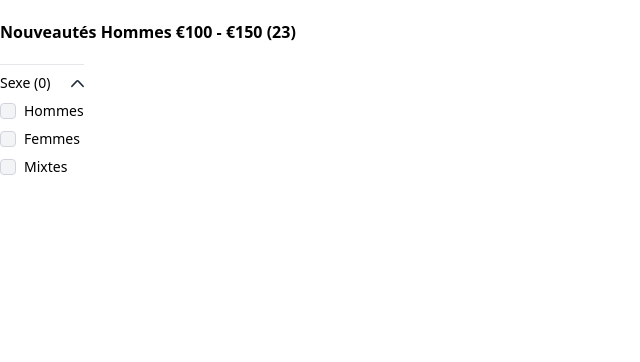
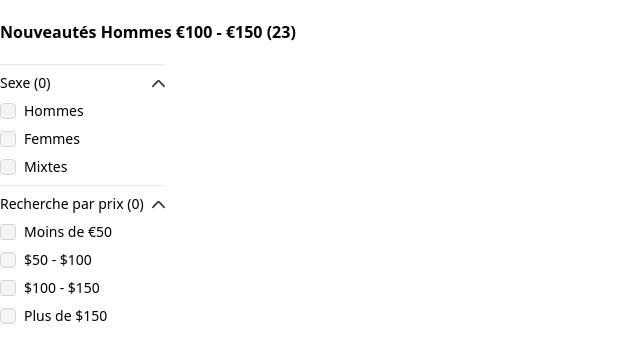
Before and after one commit to rovaJonathan/nike-clone, a Gatsby site: page / in a window 1280 px wide. Shown: the whole page, without its empty margins (0-640 px from the left). Built offline with nearby package versions, Linux system fonts and the light colour scheme; Gatsby itself is replaced by a stand-in of ours.

Commit message:
Add price menu

```diff
--- a/src/components/NavBar/MenuDrawer/MenuDrawer.tsx
+++ b/src/components/NavBar/MenuDrawer/MenuDrawer.tsx
@@ -11,9 +11,9 @@ const MenuDrawer: FC<{ child: JSX.Element; title: string }> = ({
   };
 
   return (
-    <div className="border-t border-gray-200 border-solid border-t-1">
+    <div className="border-t border-gray-200 border-solid border-t-1 mb-2">
       <div className="flex flex-row justify-between pt-2 items-center pb-2">
-        <span className="text-sm">{title}</span>
+        <span className="text-sm inline-block mr-2">{title}</span>
         <div onClick={handleOnClick} className="cursor-pointer">
           {isOpen ? (
             <svg
--- a/src/components/NavBar/NavBar.tsx
+++ b/src/components/NavBar/NavBar.tsx
@@ -1,19 +1,12 @@
-import React, { FC, useState } from "react";
-import MenuDrawer from "./MenuDrawer";
+import React, { FC } from "react";
 import SexMenu from "./SexMenu";
+import PriceMenu from "./PriceMenu";
 
 const NavBar: FC = () => {
-  const [menuOpen, setMenuOpen] = useState([false, false, false]);
-
-  const toggleMenu = (index: number) => {
-    const updatedMenuOpen = [...menuOpen];
-    updatedMenuOpen[index] = !updatedMenuOpen[index];
-    setMenuOpen(updatedMenuOpen);
-  };
-
   return (
     <div className="flex-col">
       <SexMenu />
+      <PriceMenu />
     </div>
   );
 };
--- /dev/null
+++ b/src/components/NavBar/PriceMenu/PriceMenu.tsx
@@ -0,0 +1,54 @@
+import React, { FC, useMemo, useState } from "react";
+import MenuDrawer from "../MenuDrawer";
+import CheckBox from "../../CheckBox";
+
+const PriceMenu: FC = () => {
+  const [checkboxes, setCheckboxes] = useState([false, false, false, false]);
+
+  const numberOfSelect = useMemo(
+    () => checkboxes.filter((e) => e).length,
+    [checkboxes]
+  );
+
+  const handleCheckboxChange = (index: number) => {
+    const updatedCheckboxes = [...checkboxes];
+    updatedCheckboxes[index] = !updatedCheckboxes[index];
+    setCheckboxes(updatedCheckboxes);
+  };
+
+  return (
+    <MenuDrawer
+      title={`Recherche par prix (${numberOfSelect})`}
+      child={
+        <>
+          <CheckBox
+            id="check-box-price-1"
+            label="Moins de €50"
+            checked={checkboxes[0]}
+            onChange={() => handleCheckboxChange(0)}
+          />
+          <CheckBox
+            id="check-box-price-2"
+            label="$50 - $100"
+            checked={checkboxes[1]}
+            onChange={() => handleCheckboxChange(1)}
+          />
+          <CheckBox
+            id="check-box-price-3"
+            label="$100 - $150"
+            checked={checkboxes[2]}
+            onChange={() => handleCheckboxChange(2)}
+          />
+          <CheckBox
+            id="check-box-price-4"
+            label="Plus de $150"
+            checked={checkboxes[3]}
+            onChange={() => handleCheckboxChange(3)}
+          />
+        </>
+      }
+    />
+  );
+};
+
+export default PriceMenu;
--- /dev/null
+++ b/src/components/NavBar/PriceMenu/index.ts
@@ -0,0 +1,3 @@
+import PriceMenu from "./PriceMenu";
+
+export default PriceMenu;
```
